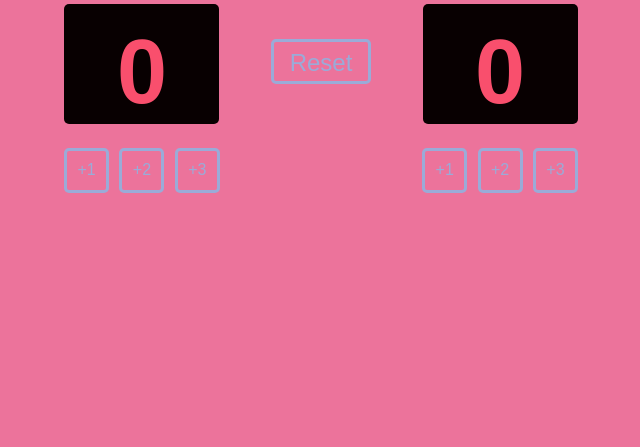
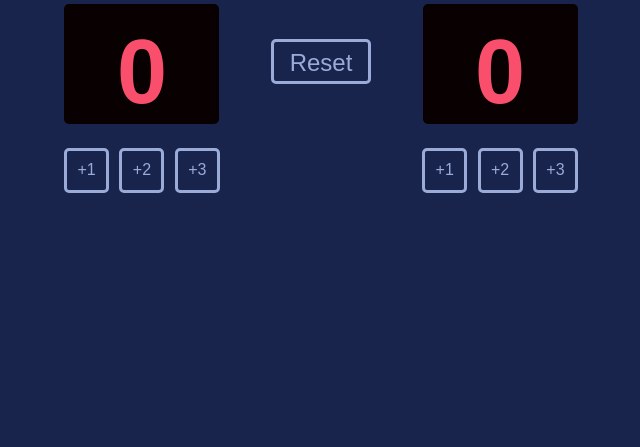
Before and after one commit to Andrea-Axelsson/basketball-scoreboard, a website built with Vite: page index.html in a window 1280 px wide. Shown: the part 353-800 px from the top of the page, without its empty margins (319-959 px from the left). Built offline with nearby package versions, Linux system fonts and the light colour scheme; a web font is replaced by a local one.

Commit message:
Update index.css

```diff
--- a/index.css
+++ b/index.css
@@ -6,7 +6,7 @@ body {
     align-items: center;
     height: 100vh;
     margin: 0;
-    background-color: #ec739b;
+    background-color: #18244c;
 }
 
 .container {
```
